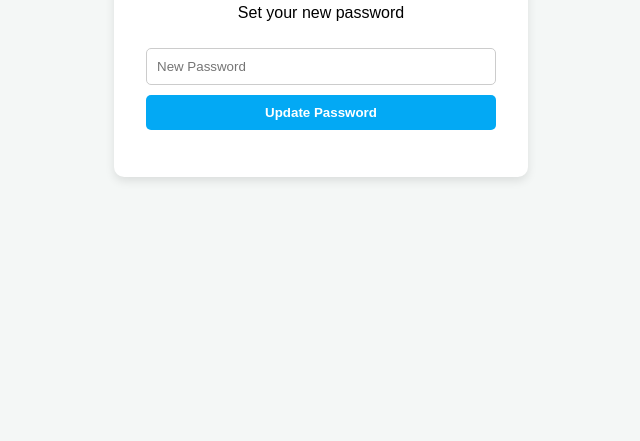
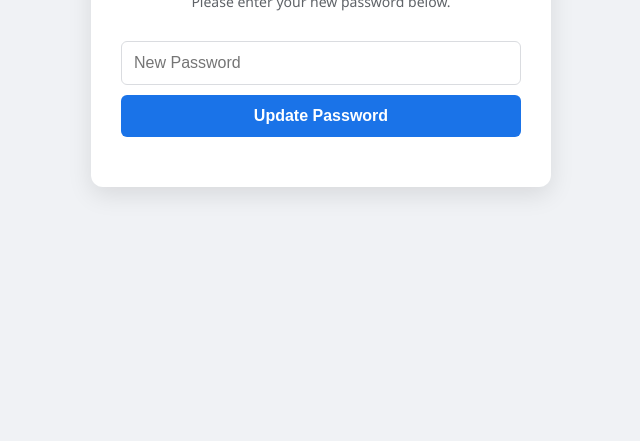
Before and after one commit to MyLabAdmin/MyLab_auth-success, a plain HTML site: page reset.html in a window 1280 px wide. Shown: the part 359-800 px from the top of the page, without its empty margins (319-959 px from the left). Drawn offline with Linux system fonts and the light colour scheme.

Commit message:
Update reset.html

```diff
--- a/reset.html
+++ b/reset.html
@@ -5,65 +5,94 @@
     <meta name="viewport" content="width=device-width, initial-scale=1.0">
     <title>My Lab - Reset Password</title>
     <style>
-        body { font-family: sans-serif; background-color: #f4f7f6; display: flex; justify-content: center; align-items: center; height: 100vh; margin: 0; }
-        .card { background: white; padding: 2rem; border-radius: 10px; box-shadow: 0 4px 10px rgba(0,0,0,0.1); width: 100%; max-width: 350px; text-align: center; }
-        input { width: 100%; padding: 10px; margin: 10px 0; border: 1px solid #ccc; border-radius: 5px; box-sizing: border-box; }
-        button { width: 100%; padding: 10px; background: #03A9F4; color: white; border: none; border-radius: 5px; cursor: pointer; font-weight: bold; }
-        #msg { margin-top: 15px; font-weight: bold; font-size: 14px; }
+        body { font-family: 'Segoe UI', Tahoma, Geneva, Verdana, sans-serif; background-color: #f0f2f5; display: flex; justify-content: center; align-items: center; height: 100vh; margin: 0; }
+        .card { background: white; padding: 30px; border-radius: 12px; box-shadow: 0 8px 24px rgba(0,0,0,0.1); width: 100%; max-width: 400px; text-align: center; }
+        h2 { color: #1a73e8; margin-bottom: 10px; }
+        p { color: #5f6368; font-size: 14px; margin-bottom: 20px; }
+        input { width: 100%; padding: 12px; margin: 10px 0; border: 1px solid #dadce0; border-radius: 6px; box-sizing: border-box; font-size: 16px; }
+        button { width: 100%; padding: 12px; background-color: #1a73e8; color: white; border: none; border-radius: 6px; cursor: pointer; font-size: 16px; font-weight: bold; transition: background 0.3s; }
+        button:hover { background-color: #1557b0; }
+        button:disabled { background-color: #ccc; cursor: not-allowed; }
+        #message { margin-top: 20px; font-size: 14px; font-weight: bold; }
+        .loader { border: 3px solid #f3f3f3; border-top: 3px solid #1a73e8; border-radius: 50%; width: 20px; height: 20px; animation: spin 1s linear infinite; display: none; margin: 10px auto; }
+        @keyframes spin { 0% { transform: rotate(0deg); } 100% { transform: rotate(360deg); } }
     </style>
 </head>
 <body>
+
 <div class="card">
     <h2>My Lab</h2>
-        <p>Set your new password</p>
-        <input type="password" id="pass" placeholder="New Password">
-        <button onclick="save()">Update Password</button>
-        <div id="msg"></div>
+    <p>Please enter your new password below.</p>
+
+    <input type="password" id="newPassword" placeholder="New Password" required>
+    <button id="submitBtn" onclick="handlePasswordUpdate()">Update Password</button>
+
+    <div id="loader" class="loader"></div>
+    <div id="message"></div>
 </div>
 
 <script>
-        async function save() {
-            const password = document.getElementById('pass').value;
-            const msg = document.getElementById('msg');
+    async function handlePasswordUpdate() {
+        const passwordField = document.getElementById('newPassword');
+        const password = passwordField.value;
+        const messageDiv = document.getElementById('message');
+        const loader = document.getElementById('loader');
+        const btn = document.getElementById('submitBtn');
 
-            // 1. التقاط التوكن الطويل (JWT) من الرابط بعد علامة الهاش #
-            const hash = window.location.hash.substring(1);
-            const params = new URLSearchParams(hash);
-            const token = params.get('access_token');
-
-            if (!token) {
-                msg.style.color = "red";
-                msg.innerText = "Error: Invalid link or missing token.";
+        // 1. Basic validation
+        if (password.length < 6) {
+            messageDiv.style.color = "#d93025";
+            messageDiv.innerText = "Password must be at least 6 characters long.";
             return;
         }
 
-            msg.style.color = "#03A9F4";
-            msg.innerText = "Updating...";
+        // 2. Extract JWT Token from URL fragment (#access_token=...)
+        const hash = window.location.hash.substring(1);
+        const params = new URLSearchParams(hash);
+        const accessToken = params.get('access_token');
 
-            // 2. إرسال التحديث لـ Supabase
+        if (!accessToken) {
+            messageDiv.style.color = "#d93025";
+            messageDiv.innerText = "Error: Invalid or expired link. Please request a new one from the app.";
+            return;
+        }
+
+        // Show loader and disable button
+        loader.style.display = "block";
+        btn.disabled = true;
+        messageDiv.innerText = "";
+
         try {
-                const res = await fetch('https://kdielzqdpobisvmbyqod.supabase.co/auth/v1/user', {
+            // 3. Send update request to Supabase
+            const response = await fetch('https://kdielzqdpobisvmbyqod.supabase.co/auth/v1/user', {
                 method: 'PUT',
                 headers: {
                     'Content-Type': 'application/json',
                     'apikey': 'sb_publishable_aYmQQFkiAuMXSF_Dl2C25g_tDvOJ5-p',
-                        'Authorization': `Bearer ${token}`
+                    'Authorization': `Bearer ${accessToken}`
                 },
                 body: JSON.stringify({ password: password })
             });
 
-                if (res.ok) {
-                    msg.style.color = "green";
-                    msg.innerText = "Success! Password updated.";
+            const data = await response.json();
+
+            if (response.ok) {
+                messageDiv.style.color = "#188038";
+                messageDiv.innerText = "Success! Your password has been updated. You can now log in through the app.";
+                passwordField.value = "";
             } else {
-                    const data = await res.json();
-                    msg.style.color = "red";
-                    msg.innerText = "Error: " + (data.msg || "Failed to update.");
+                messageDiv.style.color = "#d93025";
+                messageDiv.innerText = "Update failed: " + (data.msg || "Link has expired.");
             }
-            } catch (e) {
-                msg.innerText = "Network Error.";
+        } catch (error) {
+            messageDiv.style.color = "#d93025";
+            messageDiv.innerText = "Error: Could not connect to the server.";
+        } finally {
+            loader.style.display = "none";
+            btn.disabled = false;
         }
     }
 </script>
+
 </body>
 </html>
```
Lines whose indentation alone changed are shown as unchanged.
